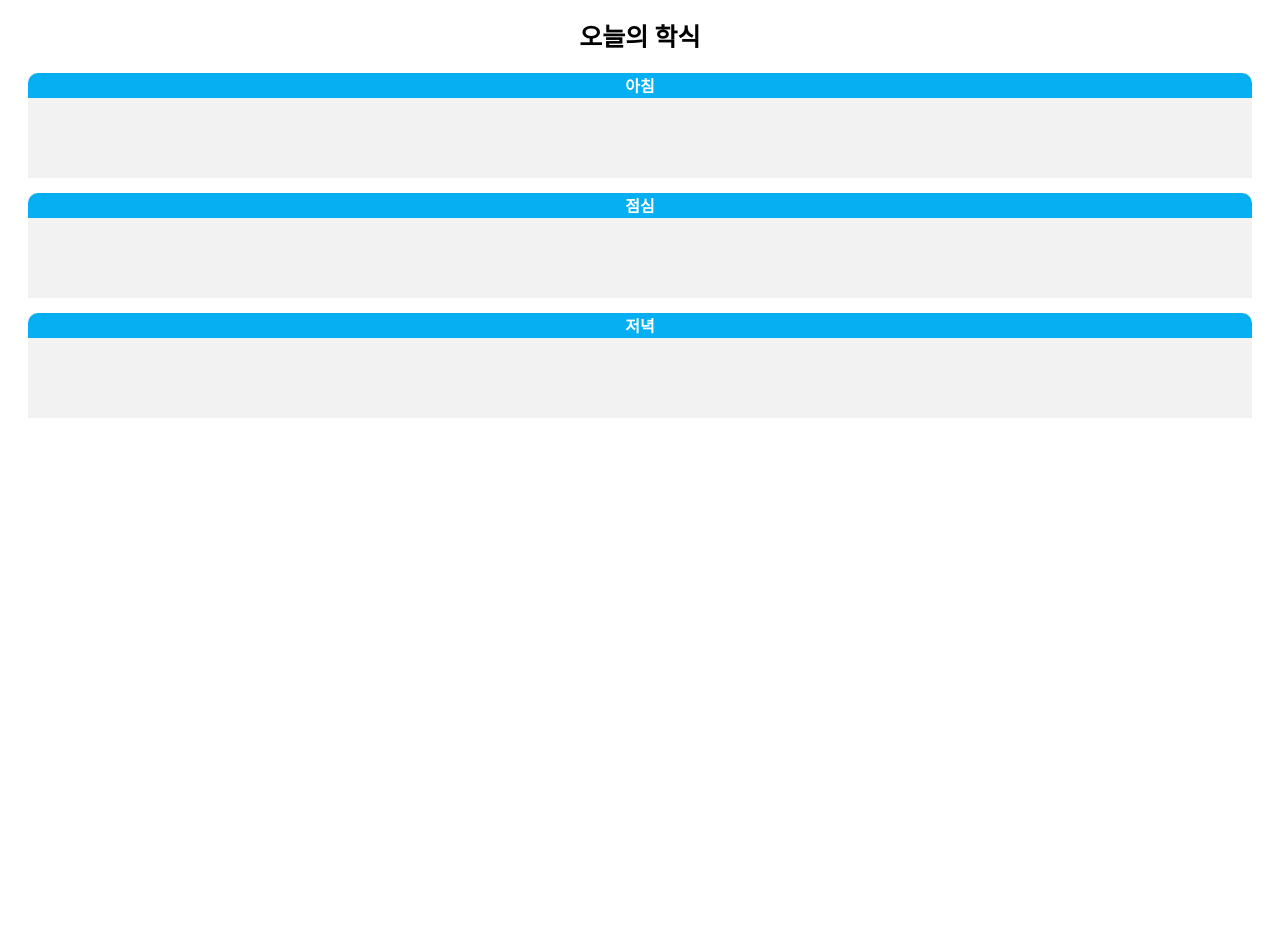
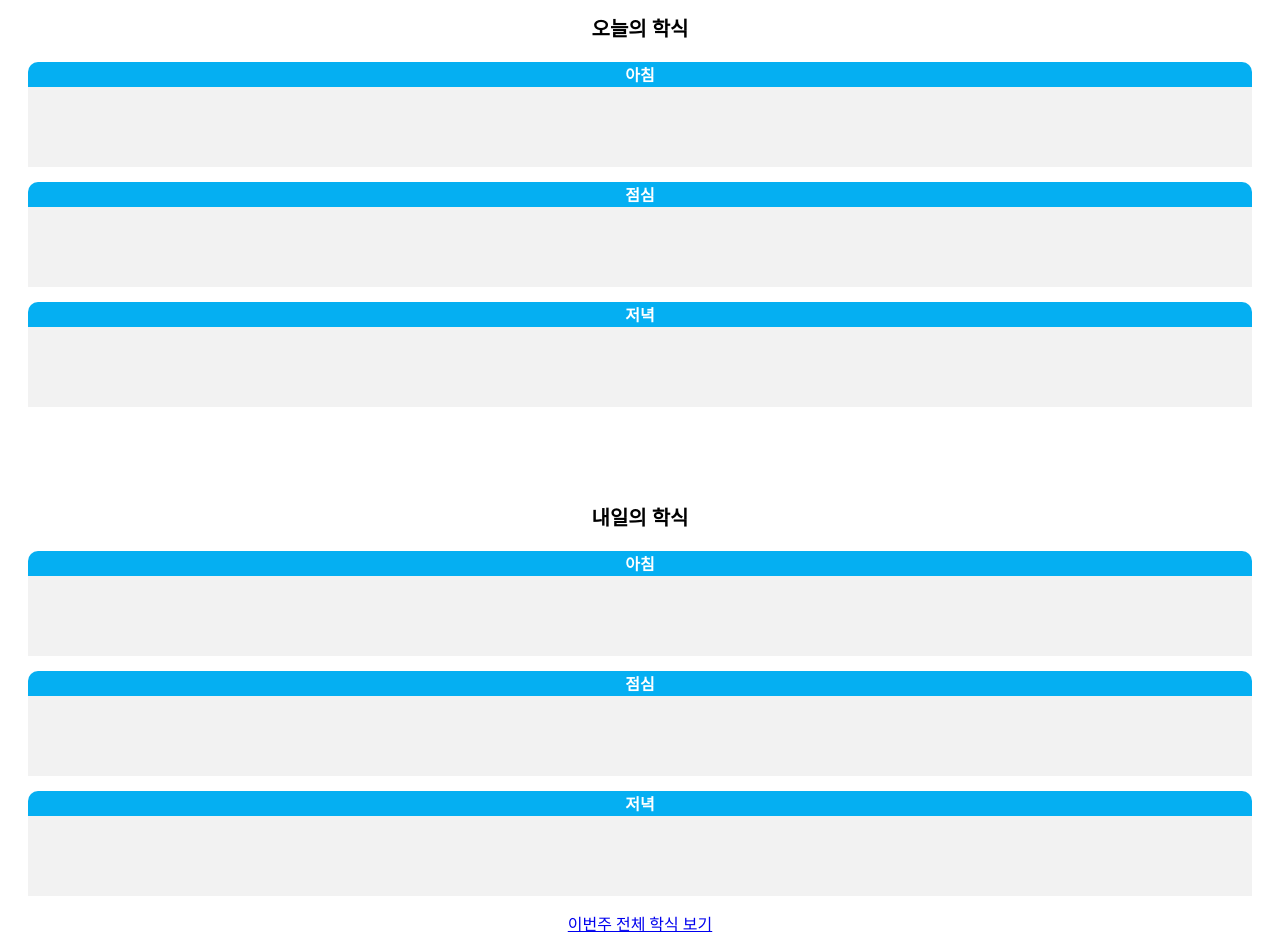
Before and after one commit to learningjunho/kopomeal_happynewproject, a Flask app: page / in a window 1280 px wide. Before the commit the page ends 418 px from the top, so only its background shows below. Run offline with Flask 2, Linux system fonts and the light colour scheme.

Commit message:
내일의 학식 보기 기능 추가

```diff
--- a/app/routes.py
+++ b/app/routes.py
@@ -12,7 +12,11 @@ def index():
     meal = crawl.get_meal()
     now = datetime.datetime.now()
     today_meal = meal[now.weekday()]
-    return render_template('index.html', meal = meal, today_meal = today_meal)
+    try:
+        tomorrow_meal = meal[now.weekday() + 1]
+    except IndexError:
+        tomorrow_meal = ["미정", "", ""]
+    return render_template('index.html', meal = meal, today_meal = today_meal, tomorrow_meal = tomorrow_meal)
 
 @app.route('/week')
 def week():
--- a/app/templates/index.html
+++ b/app/templates/index.html
@@ -7,8 +7,11 @@
     <style>
 
         h1{
-            font-size: 25px;
+            font-size: 20px;
             text-align: center;
+        }
+        .margin{
+            margin-top:100px;
         }
         .container{
             margin: 20px 20px;
@@ -30,7 +33,11 @@
             min-height: 80px;
             padding: 0 10px;
         }
-
+        .change{
+            margin-top:10px;
+            text-align:center;
+            display:block;
+        }
     </style>
 </head>
 <body>
@@ -51,5 +58,25 @@
     </div>
 </div>
 {% endfor %}
+<div class = "margin"></div>
+<h1>내일의 학식</h1>
+{% for meal in tomorrow_meal %}
+<div class = "container">
+    <div class = "title">
+        {% if loop.index == 1 %}
+            아침
+        {% elif loop.index == 2 %}
+            점심
+        {% elif loop.index == 3 %}
+            저녁
+        {% endif %}
+    </div>
+    <div class = "content">
+        {{ meal }}
+    </div>
+</div>
+{% endfor %}
+
+<a class="change" href="/week">이번주 전체 학식 보기</a>
 </body>
 </html>
```
Also changed, not shown: app/templates/week.html (+8 -2 lines).
